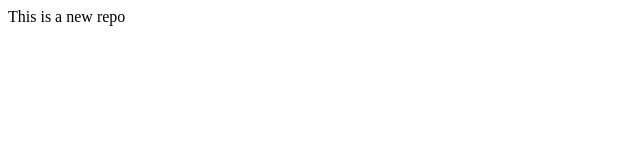
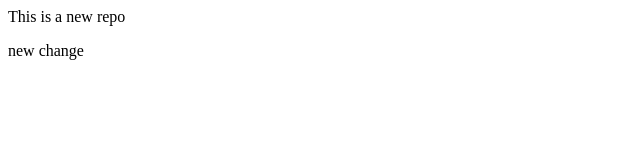
Before and after one commit to budigibhavani285/localrepo, a plain HTML site: page index.html in a window 1280 px wide. Shown: the full height of the page, 0-640 px from the left. Drawn offline with Linux system fonts and the light colour scheme.

Commit message:
New change

```diff
--- a/index.html
+++ b/index.html
@@ -1 +1,2 @@
 <p>This is a new repo</p>
+<p>new change</p>
```
